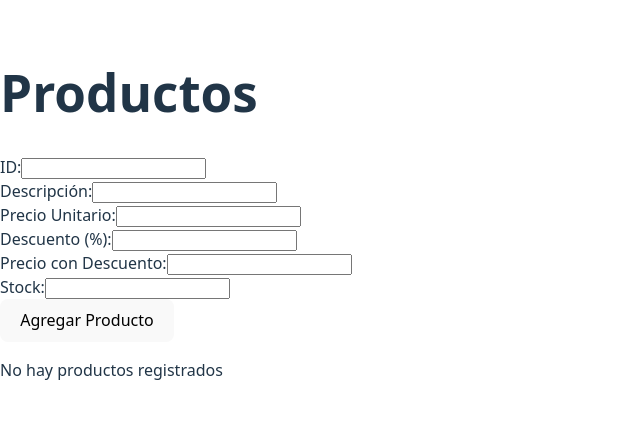
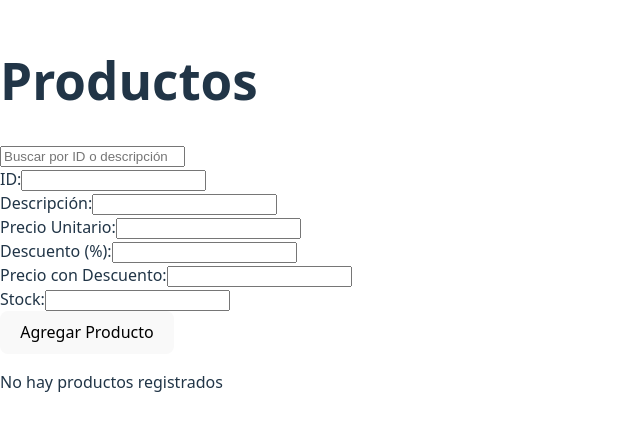
Before and after one commit to santip019/pv_tp4_grupo21, a React (Vite) app: page / in a window 1280 px wide. Shown: the part 186-616 px from the top of the page, without its empty margins (0-640 px from the left). Built offline with nearby package versions, Linux system fonts and the light colour scheme.

Commit message:
Feat: se agrego la funcionalidad SearchBar.jsx y se conecto correctamente con product.jsx [Fernandez Bruno]

```diff
--- a/src/assets/components/Product.jsx
+++ b/src/assets/components/Product.jsx
@@ -1,22 +1,27 @@
-import { useState } from "react";
-import ProductForm from "./ProductForm";
+import { useState, useMemo, useCallback } from "react";
+import FormularioProducto from "./ProductForm"; // Usamos el nuevo nombre
 import ProductList from "./ProductList";
+import SearchBar from "./SearchBar";
 import "./Product.css";
 
-function Producto () {
+function Producto() {
   const [products, setProducts] = useState([]);
+  const [terminoBusqueda, setTerminoBusqueda] = useState("");
 
-  const agregarProducto = ({descripcion, precioUnitario, descuento, precioConDescuento, stock}) => {
-    const nuevoProducto = {
-      id: Date.now(),
-      descripcion,
-      precioUnitario,
-      descuento,
-      precioConDescuento,
-      stock
-    };
-    setProducts([...products, nuevoProducto]);
-  };
+  const alAgregarProducto = useCallback((producto) => {
+    setProducts([...products, producto]);
+  }, [products]);
+
+  const handleBuscar = useCallback((termino) => {
+    setTerminoBusqueda(termino.toLowerCase());
+  }, []);
+
+  const productosFiltrados = useMemo(() => {
+    return products.filter((prod) =>
+      prod.descripcion.toLowerCase().includes(terminoBusqueda) ||
+      prod.id.toString().includes(terminoBusqueda)
+    );
+  }, [products, terminoBusqueda]);
 
   return (
     <div className="producto">
@@ -24,10 +29,9 @@ function Producto () {
         <h1 className="titulo">Productos</h1>
       </header>
       <main>
-
-          <ProductForm onAgregar={agregarProducto} /> {/* Formulario para agregar un producto*/}
-          <ProductList products={products} /> {/* Llamado a ProductList.jsx para mostrar los productos*/}
-
+        <SearchBar onBuscar={handleBuscar} />
+        <FormularioProducto alAgregarProducto={alAgregarProducto} />
+        <ProductList products={productosFiltrados} />
       </main>
     </div>
   );
--- /dev/null
+++ b/src/assets/components/SearchBar.jsx
@@ -0,0 +1,19 @@
+import React from "react";
+
+function SearchBar({ onBuscar }) {
+  const handleChange = (e) => {
+    onBuscar(e.target.value);
+  };
+
+  return (
+    <div className="search-bar">
+      <input
+        type="text"
+        placeholder="Buscar por ID o descripción"
+        onChange={handleChange}
+      />
+    </div>
+  );
+}
+
+export default SearchBar;
```
Lines whose indentation alone changed are shown as unchanged.
